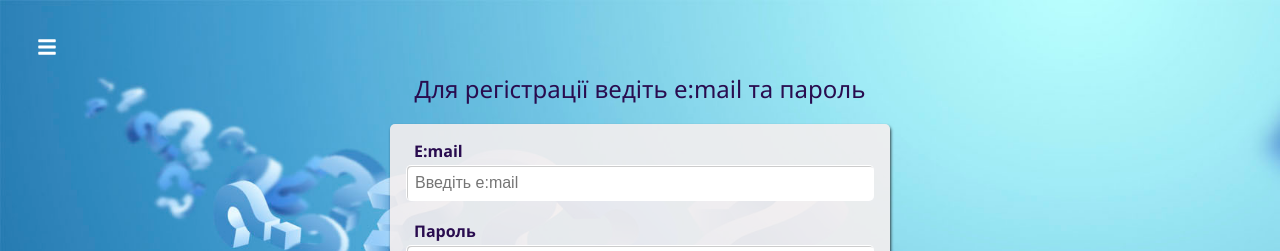
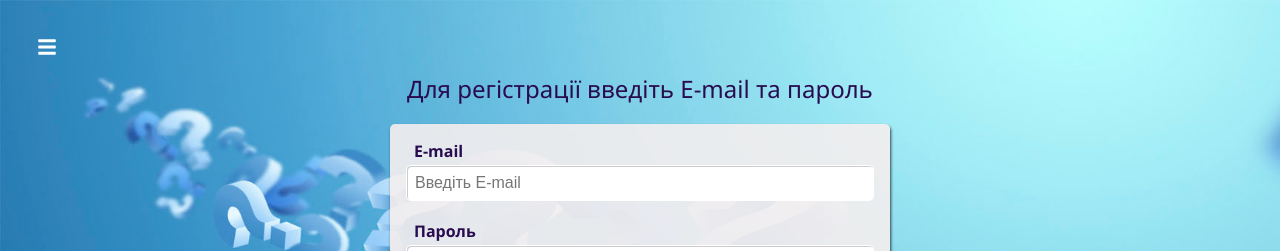
Before and after one commit to vikatiurne/redux-quiz-v2, a React (Create React App) app: page /register in a window 1280 px wide. Shown: the top 251 px of the page. Built offline with nearby package versions, Linux system fonts and the light colour scheme.

Commit message:
double answer click,fixed

```diff
--- a/src/componets/AnswersList/AnswerItem/AnswerItem.jsx
+++ b/src/componets/AnswersList/AnswerItem/AnswerItem.jsx
@@ -5,11 +5,12 @@ import styles from './AnswerItem.module.css';
 
 const AnswerItem = ({ answer, styleAnswer }) => {
   const num = useSelector((state) => state.quiz.numQuestion + 1);
-
+  const isClicked = useSelector((state) => state.quiz.isClick);
 
   const dispatch = useDispatch();
+
   const handlerClick = () => {
-    dispatch(answerClick(answer.id));
+    dispatch(answerClick({ answer: answer.id, isClicked: true }));
     const timeout = setTimeout(() => {
       dispatch(nextQuestion(num));
       clearTimeout(timeout);
@@ -20,7 +21,10 @@ const AnswerItem = ({ answer, styleAnswer }) => {
   if (styleAnswer) classes.push(styles[styleAnswer]);
 
   return (
-    <li className={classes.join(' ')} onClick={handlerClick}>
+    <li
+      className={classes.join(' ')}
+      onClick={!isClicked ? () => handlerClick() : null}
+    >
       {answer.text}
     </li>
   );
--- a/src/containers/Auth/Auth.jsx
+++ b/src/containers/Auth/Auth.jsx
@@ -90,7 +90,7 @@ const Auth = () => {
         return (
           <div className={styles.modalContent}>
             <p className={styles.modalTitle}>Невдала спроба &#128557;</p>
-            <p>Невірний e:mail або пароль</p>
+            <p>Невірний E-mail або пароль</p>
             <div className={styles.authActive}>
               <Button
                 type="success"
@@ -127,10 +127,10 @@ const Auth = () => {
 
       <div className={styles.auth}>
         <p>
-          Введіть e:mail та пароль
+          Введіть E-mail та пароль
           <br />
           <span>
-            або пройдіть реєстрацію <br /> чи використайте e:mail{' '}
+            або пройдіть реєстрацію <br /> чи використайте E-mail{' '}
             <b>test@ukr.com</b> пароль <b>01234567</b>
           </span>
         </p>
@@ -139,10 +139,10 @@ const Auth = () => {
             <Input
               inputType="email"
               onChangeInput={handlerInputEmail}
-              placeholder="Введіть e:mail"
+              placeholder="Введіть E-mail"
               value={inputEmail}
               autocomplete="email"
-              inputLabel="E:mail"
+              inputLabel="E-mail"
               // errorMessage="E:mail має містити символ @"
               inputMessage=""
               valid={validateEmail(inputEmail)}
--- a/src/containers/Quiz/quizSlise.js
+++ b/src/containers/Quiz/quizSlise.js
@@ -13,6 +13,7 @@ const initialState = {
   repeat: true,
   status: 'idle',
   isLeave: false,
+  isClick: false,
 };
 
 export const fetchQuiz = createAsyncThunk(
@@ -47,7 +48,8 @@ const quizSlice = createSlice({
     answerClick: {
       reducer(state, action) {
         const quiz = state;
-        const id = action.payload;
+        const id = action.payload.answer;
+        state.isClick = action.payload.isClicked;
         const userAnswer = id.split('-')[0];
         const rightAnswer = quiz.quiz.quiz[quiz.numQuestion].rightAnswer;
         const idRightAnswer = `${rightAnswer}-${rightAnswer}`;
@@ -77,6 +79,7 @@ const quizSlice = createSlice({
       },
     },
     nextQuestion(state, action) {
+      state.isClick = false;
       if (action.payload === state.quiz.quiz.length) {
         state.answerState = null;
         state.numQuestion = 0;
--- a/src/containers/Register/Redister.jsx
+++ b/src/containers/Register/Redister.jsx
@@ -92,7 +92,7 @@ const Redister = () => {
           <div className={styles.modalContent}>
             <h1>Вітаю!!!</h1>
             <h4>Ви вже зареєстровані</h4>
-            <p>введіть свій e:mail та пароль на сторінці авторизації</p>
+            <p>введіть свій E-mail та пароль на сторінці авторизації</p>
             <Link to="/auth">
               <Button type="success" valid={true} title="ok">
                 Зрозуміло
@@ -113,16 +113,16 @@ const Redister = () => {
       )}
 
       <div className={styles.auth}>
-        <p>Для регістрації ведіть e:mail та пароль</p>
+        <p>Для регістрації введіть E-mail та пароль</p>
         <div className={styles.formWrapper}>
           <form onSubmit={(e) => e.preventDefault()}>
             <Input
               inputType="email"
               onChangeInput={handlerInputEmail}
-              placeholder="Введіть e:mail"
+              placeholder="Введіть E-mail"
               value={inputEmail}
               autocomplete="email"
-              inputLabel="E:mail"
+              inputLabel="E-mail"
               valid={validateEmail(inputEmail)}
               tached={tachedName}
             />
```
